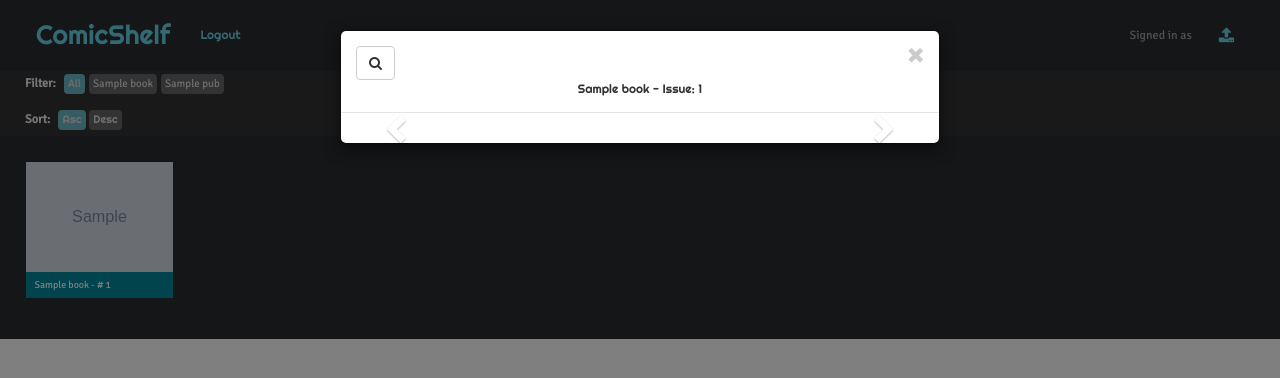
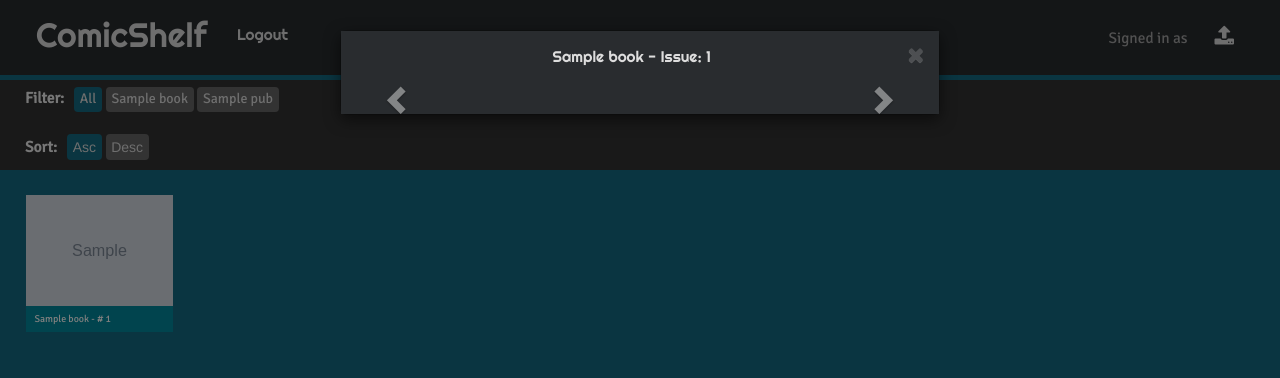
Before and after one commit to PaolaSocorro/ComicShelf, a Flask app: template templates/homepage.html in a window 1280 px wide, after a click that opens the changed part. Shown: the top 378 px of the page. Run offline with Flask 2, Linux system fonts and the light colour scheme; the visitor is signed in with stand-in values (Sample User, id 1); tables that the repository leaves empty hold one stand-in row (values such as "Sample post"); the template is opened without the code that fills it: most values are stand-ins (such as "Sample title", 1, 10 or a date in 2020); grey boxes marked "Sample" are stand-in pictures; data that the repository does not hold is empty; some libraries are stand-ins or nearby versions.

Commit message:
styling done for now. fix all those important. Not sure why comic viewer breaks when style.css is below bootstrap.css. fix it!

```diff
--- a/static/css/styles.css
+++ b/static/css/styles.css
@@ -4,19 +4,19 @@
   box-sizing: border-box;
 }
 
-/*body{
-  width: 100%;
-  min-height: 100%;
+body{
+  background-color: #156B82 !important;
 }
 
 html{
   position: relative;
-}*/
+}
 
 body, button, h1,h2,h3,h4,h5,a, .modal-title, #login-form,#signup-form{
   /*font-family: 'Helvetica Neue', arial, sans-serif;*/
   font-family: 'Righteous', cursive;
   font-size: 1.1em;
+  color: #ddd !important;
 }
 input, select, label, textarea,p, .filter, .mix, .sideMenuWrapper,#login-form,#signup-form{
   font-family: 'Signika', sans-serif;
@@ -30,6 +30,28 @@ input, select, label, textarea,p, .filter, .mix, .sideMenuWrapper,#login-form,#s
   padding-left: 7px;
 }
 
+#navbar{
+   background-color: #292c2f;
+   /*width: 100%;*/
+   padding: 10px 20px;
+   border-radius: 0;
+   /*padding: 1%;*/
+}
+
+#navbar a{
+  color: #ddd;
+}
+
+#navbar a:hover{
+  color: #02B6AD !important;
+}
+
+.navbar .navbar-nav > li > a:hover, .navbar-default .navbar-nav > li > a:focus {
+    background-color: #292c2f;
+    /*color: #FFC0CB;*/
+}
+
+
 #upload_text{
   display: inline-block;
   font-family: 'Righteous', cursive;
@@ -38,7 +60,12 @@ input, select, label, textarea,p, .filter, .mix, .sideMenuWrapper,#login-form,#s
 .modal-title{
   text-align: center;
 }
-
+.modal-body, .modal-header{
+  background-color: #292c2f;
+}
+.modal-header{
+    border-bottom: 1px solid #292c2f !important;
+}
 .home_title{
   font-family: 'Righteous', cursive;
   font-size: 2.2em;
@@ -49,22 +76,6 @@ input, select, label, textarea,p, .filter, .mix, .sideMenuWrapper,#login-form,#s
   font-size: 1.5em;
 }
 
-
-#navbar{
-   background-color: #292c2f;
-   /*width: 100%;*/
-   padding: 10px 20px;
-   border-radius: 0;
-   /*padding: 1%;*/
-}
-#navbar a{
-   color:  #69D2E7;
-
-}
-.navbar .navbar-nav > li > a:hover, .navbar-default .navbar-nav > li > a:focus {
-    background-color: #292c2f;
-    /*color: #FFC0CB;*/
-}
 
 
 #login-form, #signup-form{
@@ -108,7 +119,7 @@ button{
 }
 
 button.active{
-  background: #68b8c4;
+  background: #156B82;
 }
 
 button:focus{
@@ -116,7 +127,7 @@ button:focus{
 }
 
 button:hover{
-  background: #03899c;
+  background: #02B6AD;
 }
 
 button + label{
@@ -131,7 +142,7 @@ button + label{
   padding: 2% 2% 0;
   text-align: justify;
   font-size: 1em;
-  background: #292c2f;
+  background: #156B82;
 
   -webkit-backface-visibility: hidden;
 }
@@ -201,7 +212,7 @@ button + label{
 /*SLIDE IN UPLOADS MENU SIDEBAR*/
 
 .sideMenu{
-  font-family: Arial, Helvetica, sans-serif;
+  /*font-family: Arial, Helvetica, sans-serif;*/
   /*float: left;*/
   width: 300px;
   top: 80px;
@@ -210,7 +221,7 @@ button + label{
   right: -300px;
   height: 100%;
   /*width: 300px;*/
-  background: #FFF;
+  background: #292c2f;
 
   -webkit-transition: all 400ms ease;
   -moz-transition: all 400ms ease;
@@ -231,7 +242,23 @@ button + label{
   right: 0;
 }
 
+.btn-default{
+  background-color: #333 !important;
+  border-color: #333 !important;
+}
+.btn-default:hover{
+    background-color: #666 !important;
+  border-color: #666 !important;
+}
 
+.dropdown-menu{
+  background-color: #333 !important;
+}
+
+.dropdown-menu > li > a:hover,
+.dropdown-menu > li > a:focus {
+  background-color: #666 !important;
+}
 
 /*CAROUSEL CHANGE THIS LATER*/
 
@@ -274,6 +301,8 @@ button + label{
   padding: 30px 50px;
   margin-top: 80px;
 }
+
+
 
 .footer-distributed .footer-left p{
   color:  #8f9296;
@@ -318,6 +347,9 @@ button + label{
 
   margin-left: 3px;
 }
+.footer-distributed a:hover{
+  color: #02B6AD !important;
+}
 
 /* If you don't want the footer to be responsive, remove these media queries */
 
--- a/static/scripts/comic_viewer_modal.js
+++ b/static/scripts/comic_viewer_modal.js
@@ -144,11 +144,10 @@ $(function(){
 
         $(".footer").css({
             padding: difference + "px 0 0 0"
-        })
+        });
     }
 
-    $(window)
-        .resize(positionFooter)
+    $(window).resize(positionFooter);
 });
 
 // $('#carousel').carousel({
--- a/templates/base.html
+++ b/templates/base.html
@@ -3,12 +3,16 @@
 <head>
   <title>Comics</title>
   <link rel="stylesheet" href="static/css/bootstrap-select.min.css" />
+  <link rel="stylesheet" href="static/css/styles.css" />
+
   <link rel="stylesheet" href="static/bootstrap/css/bootstrap.css" />
-  <link rel="stylesheet" href="static/css/styles.css" />
+  <!-- <link rel="stylesheet" href="static/css/styles.css" /> -->
   <link rel="stylesheet" href="https://maxcdn.bootstrapcdn.com/font-awesome/4.4.0/css/font-awesome.min.css">
+
 
   <link href='https://fonts.googleapis.com/css?family=Righteous' rel='stylesheet' type='text/css'>
   <link href='https://fonts.googleapis.com/css?family=Signika' rel='stylesheet' type='text/css'>
+
 
 <!--   <link rel="stylesheet"
           href="http://maxcdn.bootstrapcdn.com/bootstrap/3.3.4/css/bootstrap.css"/> -->
--- a/templates/homepage.html
+++ b/templates/homepage.html
@@ -8,7 +8,6 @@
 
 <!-- MIXITUP CONTAINER -->
     <div class="mix_library">
-
         <div class="mix_controls">
             <div>
                 <label>Filter:</label>
@@ -65,7 +64,7 @@
         <div class="modal-content">
           <div class="modal-header">
             <button type="button" class="close" data-dismiss="modal" aria-label="Close"><i class="fa fa-times"></i></button>
-            <button id="magnify" type="button" class="btn btn-default" aria-label="Zoom"><i class="fa fa-search"></i></button>
+            <!-- <button id="magnify" type="button" class="btn btn-default" aria-label="Zoom"><i class="fa fa-search"></i></button> -->
             <h4 class="modal-title" id="myModalLabel">Modal title</h4>
           </div> <!-- /.MODAL-HEADER -->
 
```
Also changed, not shown: static/images/png/favicon-16x16.png (added), static/images/png/favicon-32x32.png (added), static/images/png/favicon.ico (added).
